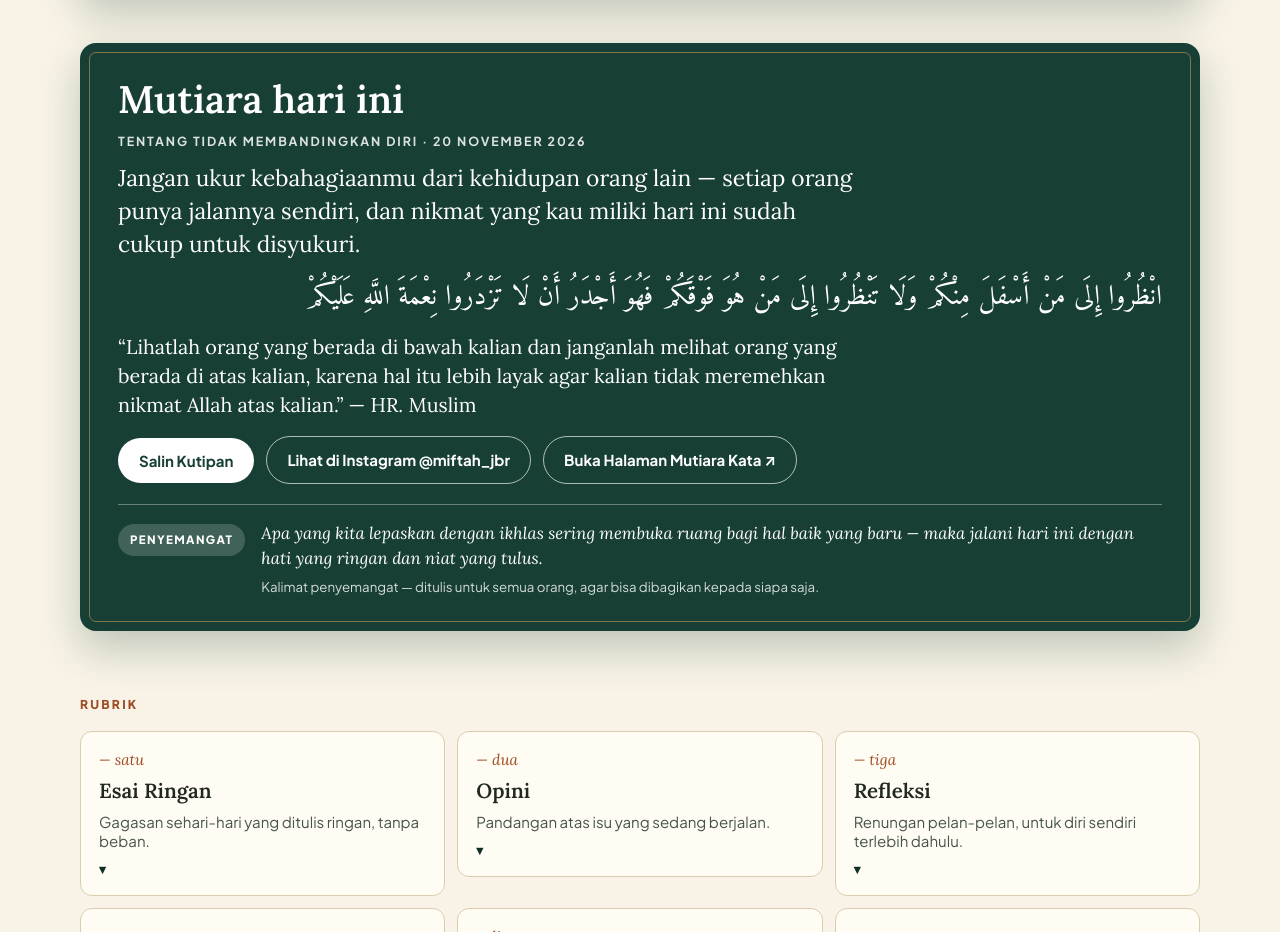
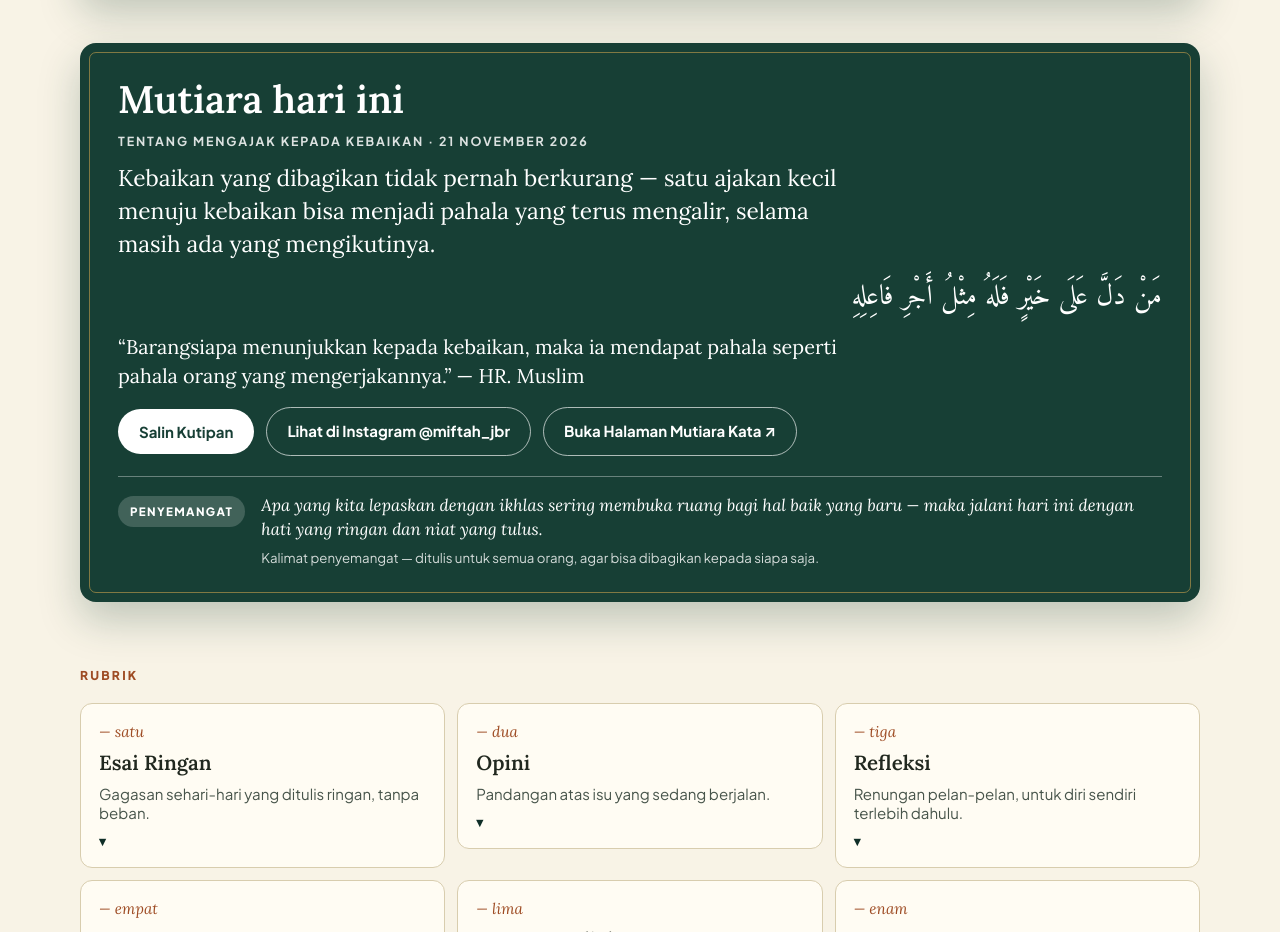
Before and after one commit to myef2018-ops/lesehan, a plain HTML site: page index.html in a window 1280 px wide. Shown: the part 3580-4512 px from the top of the page. Drawn offline with Linux system fonts and the light colour scheme; no server answers.

Commit message:
Mutiara 2026-11-21: mengajak kepada kebaikan

```diff
--- a/index.html
+++ b/index.html
@@ -355,10 +355,10 @@
     <div class="wrap">
       <div class="mutiara-panel">
         <h2>Mutiara hari ini</h2>
-        <p class="mutiara-date">Tentang tidak membandingkan diri · 20 November 2026</p>
-        <p class="mutiara-quote">Jangan ukur kebahagiaanmu dari kehidupan orang lain — setiap orang punya jalannya sendiri, dan nikmat yang kau miliki hari ini sudah cukup untuk disyukuri.</p>
-        <p class="mutiara-ar" dir="rtl" lang="ar">انْظُرُوا إِلَى مَنْ أَسْفَلَ مِنْكُمْ وَلَا تَنْظُرُوا إِلَى مَنْ هُوَ فَوْقَكُمْ فَهُوَ أَجْدَرُ أَنْ لَا تَزْدَرُوا نِعْمَةَ اللَّهِ عَلَيْكُمْ</p>
-        <p class="mutiara-tr">“Lihatlah orang yang berada di bawah kalian dan janganlah melihat orang yang berada di atas kalian, karena hal itu lebih layak agar kalian tidak meremehkan nikmat Allah atas kalian.” — HR. Muslim</p>
+        <p class="mutiara-date">Tentang mengajak kepada kebaikan · 21 November 2026</p>
+        <p class="mutiara-quote">Kebaikan yang dibagikan tidak pernah berkurang — satu ajakan kecil menuju kebaikan bisa menjadi pahala yang terus mengalir, selama masih ada yang mengikutinya.</p>
+        <p class="mutiara-ar" dir="rtl" lang="ar">مَنْ دَلَّ عَلَى خَيْرٍ فَلَهُ مِثْلُ أَجْرِ فَاعِلِهِ</p>
+        <p class="mutiara-tr">“Barangsiapa menunjukkan kepada kebaikan, maka ia mendapat pahala seperti pahala orang yang mengerjakannya.” — HR. Muslim</p>
         <div class="mutiara-actions">
           <button class="btn btn-light" type="button" id="salin-kutipan">Salin Kutipan</button>
           <a class="btn btn-outline-w" href="https://www.instagram.com/miftah_jbr" target="_blank" rel="noopener">Lihat di Instagram @miftah_jbr</a>
@@ -635,7 +635,7 @@
     var btn = document.getElementById("salin-kutipan");
     var status = document.getElementById("copy-status");
     if (!btn || !status) return;
-    var text = "Jangan ukur kebahagiaanmu dari kehidupan orang lain — setiap orang punya jalannya sendiri, dan nikmat yang kau miliki hari ini sudah cukup untuk disyukuri.\n\nانْظُرُوا إِلَى مَنْ أَسْفَلَ مِنْكُمْ وَلَا تَنْظُرُوا إِلَى مَنْ هُوَ فَوْقَكُمْ فَهُوَ أَجْدَرُ أَنْ لَا تَزْدَرُوا نِعْمَةَ اللَّهِ عَلَيْكُمْ\n\n“Lihatlah orang yang berada di bawah kalian dan janganlah melihat orang yang berada di atas kalian, karena hal itu lebih layak agar kalian tidak meremehkan nikmat Allah atas kalian.” — HR. Muslim\n\n— Mutiara hari ini, Lesehan (lesehan.my.id)";
+    var text = "Kebaikan yang dibagikan tidak pernah berkurang — satu ajakan kecil menuju kebaikan bisa menjadi pahala yang terus mengalir, selama masih ada yang mengikutinya.\n\nمَنْ دَلَّ عَلَى خَيْرٍ فَلَهُ مِثْلُ أَجْرِ فَاعِلِهِ\n\n“Barangsiapa menunjukkan kepada kebaikan, maka ia mendapat pahala seperti pahala orang yang mengerjakannya.” — HR. Muslim\n\n— Mutiara hari ini, Lesehan (lesehan.my.id)";
     function done(ok){
       status.textContent = ok ? "Kutipan tersalin — silakan dibagikan." : "Tidak dapat menyalin otomatis; tekan dan tahan teks kutipan untuk menyalinnya.";
     }
```
Also changed, not shown: mutiara.json (+8 -0 lines).
